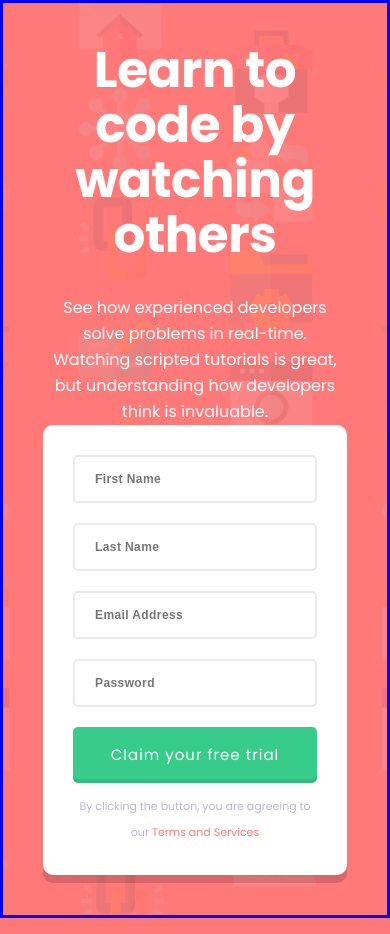
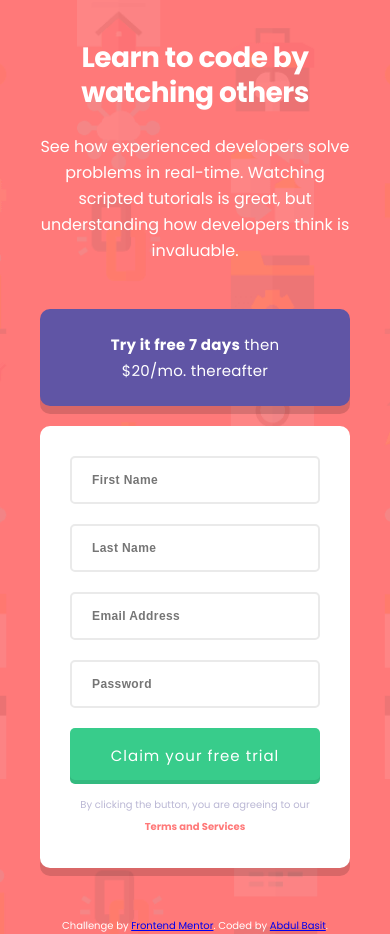
Before and after one commit to Basit-Dev/Sign-up-form, a plain HTML site: page index.html in a window 390 px wide. Drawn offline with Linux system fonts and the light colour scheme.

Commit message:
Mobile responsive

```diff
--- a/index.html
+++ b/index.html
@@ -13,19 +13,19 @@
 </head>
 
 <body>
+
   <div class="container">
-
-      <section class="section_one">
+    <main>
+      <section class="heading_section">
         <h1>Learn to code by watching others</h1>
         <p>See how experienced developers solve problems in real-time. Watching scripted tutorials is great,
           but understanding how developers think is invaluable. </p>
       </section>
-      <div class="test">
-              <!-- <div class="trial_header">
+      <section class="input_section">
+        <div class="trial_banner">
           <strong>Try it free 7 days</strong> then $20/mo. thereafter
-        </div> -->
-      <section class="section_two">
-
+        </div>
+        <div class="form_container">
           <form>
             <input type="text" name="fname" id="fname" placeholder="First Name"><br />
             <input type="text" name="sname" id="sname" placeholder="Last Name"><br />
@@ -38,19 +38,16 @@
           <div class="terms">
             By clicking the button, you are agreeing to our <span>Terms and Services</span>
           </div>
+        </div>
       </section>
-      </div>
-
-
-
-  </div>
-  <!-- <footer>
+    </main>
+    <footer>
       <p class="attribution">
         Challenge by <a href="https://www.frontendmentor.io?ref=challenge" target="_blank">Frontend Mentor</a>.
-          Coded by <a href="#">Your Name Here</a>.
+        Coded by <a href="#">Abdul Basit</a>.
       </p>
-      </footer> -->
-
+    </footer>
+  </div>
 </body>
 
 </html>
--- a/style.css
+++ b/style.css
@@ -17,55 +17,49 @@ body {
   background-repeat: no-repeat;
   background-size: cover;
 }
-/* DONTS ARE COMMENTED OUT */
 .container {
-  /* height: 100vh;
-  width: 100vw; */
-  border:  solid blue;
-
+  position: relative;
+  top: 50%;
+  left: 50%;
+  transform: translate(-50%, -50%);
 }
 main {
-    border: solid greenyellow;
-    /* height:  100%; */
-
+  display: flex;
+  justify-content: center;
+  align-items: center;
 }
-.test {
-    /* display: flex;
-    position: relative; */
+.input_section {
+  margin-left: 4rem;
 }
-/* .section_one {
-  width: 525px;
-  height: 220px;
-
-} */
-.section_two {
+.form_container {
   text-align: center;
   background-color: #ffffff;
   border-radius: 10px;
-  box-shadow: 0 8px 0 0 rgba(0,0,0,0.15);
+  box-shadow: 0 8px 0 0 rgba(0, 0, 0, 0.15);
   padding: 3rem;
-  /* width: 540px; */
 }
-.section_one h1 {
+.heading_section {
+  width: 30%;
+}
+.heading_section h1 {
   font-size: 5em;
   color: #ffffff;
   letter-spacing: -0.52px;
   line-height: 55px;
 }
-.section_one p {
+.heading_section p {
   font-size: 1.6em;
   color: #ffffff;
   letter-spacing: 0;
   line-height: 26px;
-  margin-top: 2em;
+  margin-top: 1.5em;
 }
-.trial_header {
+.trial_banner {
   background: hsl(248, 32%, 49%);
   border-radius: 10px;
   margin: 3em 0 2rem 0;
   padding: 1.5rem;
-  width: 540px;
-  box-shadow: 0 8px 0 0 rgba(0,0,0,0.15);
+  box-shadow: 0 8px 0 0 rgba(0, 0, 0, 0.15);
   font-size: 1.5em;
   color: #ffffff;
   letter-spacing: 0.27px;
@@ -84,14 +78,14 @@ main {
   line-height: 26px;
 }
 .terms {
-  font-size: 11px;
   color: #bab7d4;
   letter-spacing: 0;
   text-align: center;
-  line-height: 26px;
+  line-height: 22px;
 }
 .terms span {
   color: #ff7979;
+  font-weight: 700;
 }
 form input {
   margin-bottom: 2rem;
@@ -104,37 +98,44 @@ form input {
   border-color: #eaeaea;
   border-style: solid;
   border-width: 2pt;
-
-
+}
+.attribution {
+  display: block;
+  text-align: center;
+  margin-bottom: 2rem;
+  margin-top: 5rem;
 }
 @media only screen and (max-width: 790px) {
-  .container {
-      /* height: 100%; */
-      /* width: 100%; */
+  body {
     padding: 4em;
     background-image: url("./images/bg-intro-mobile.png");
-    background-repeat: no-repeat;
-    background-size: cover;
-    background-color: #ff7979;
   }
-  /* main {
+  .container {
+    position: relative;
+    top: 0;
+    left: 50%;
+    transform: translate(-50%);
+  }
+  main {
     display: flex;
     flex-direction: column;
     justify-content: center;
     align-items: center;
-  } */
-  section {
-    margin: 0;
   }
-  .section_one {
-    /* width: 100%; */
-    margin-right: 0;
+  .heading_section {
+    width: 100%;
     text-align: center;
   }
-  .section_two {
-      /* width: 100%; */
+  .heading_section h1 {
+    font-size: 2.8em;
+    color: #ffffff;
+    letter-spacing: -0.52px;
+    line-height: 35px;
   }
-  .trial_header {
-    padding: 1.5em 5em 1.5em 5em;
+  .input_section {
+    margin-left: 0rem;
+  }
+  .trial_banner {
+    padding: 1.5em 3em 1.5em 3em;
   }
 }
```
Lines whose indentation alone changed are shown as unchanged.
